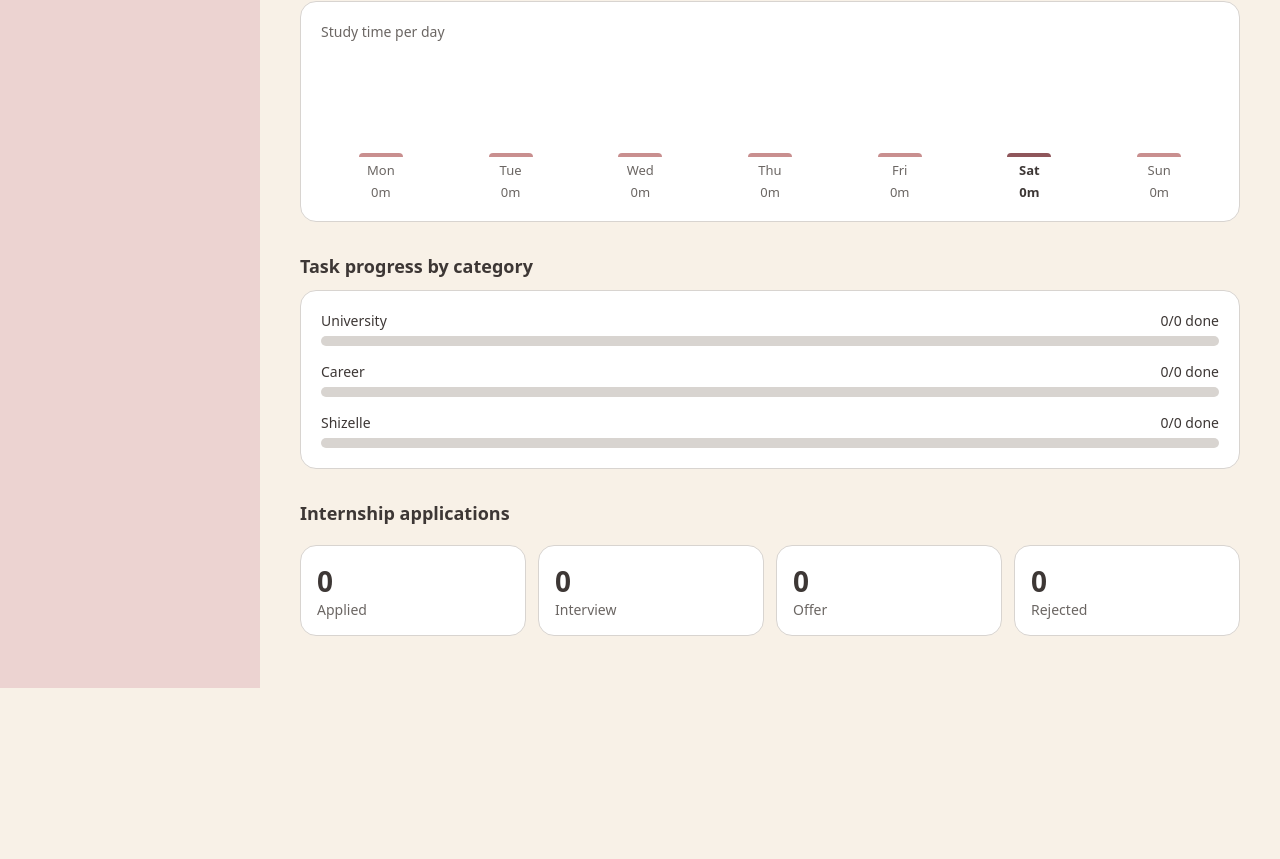
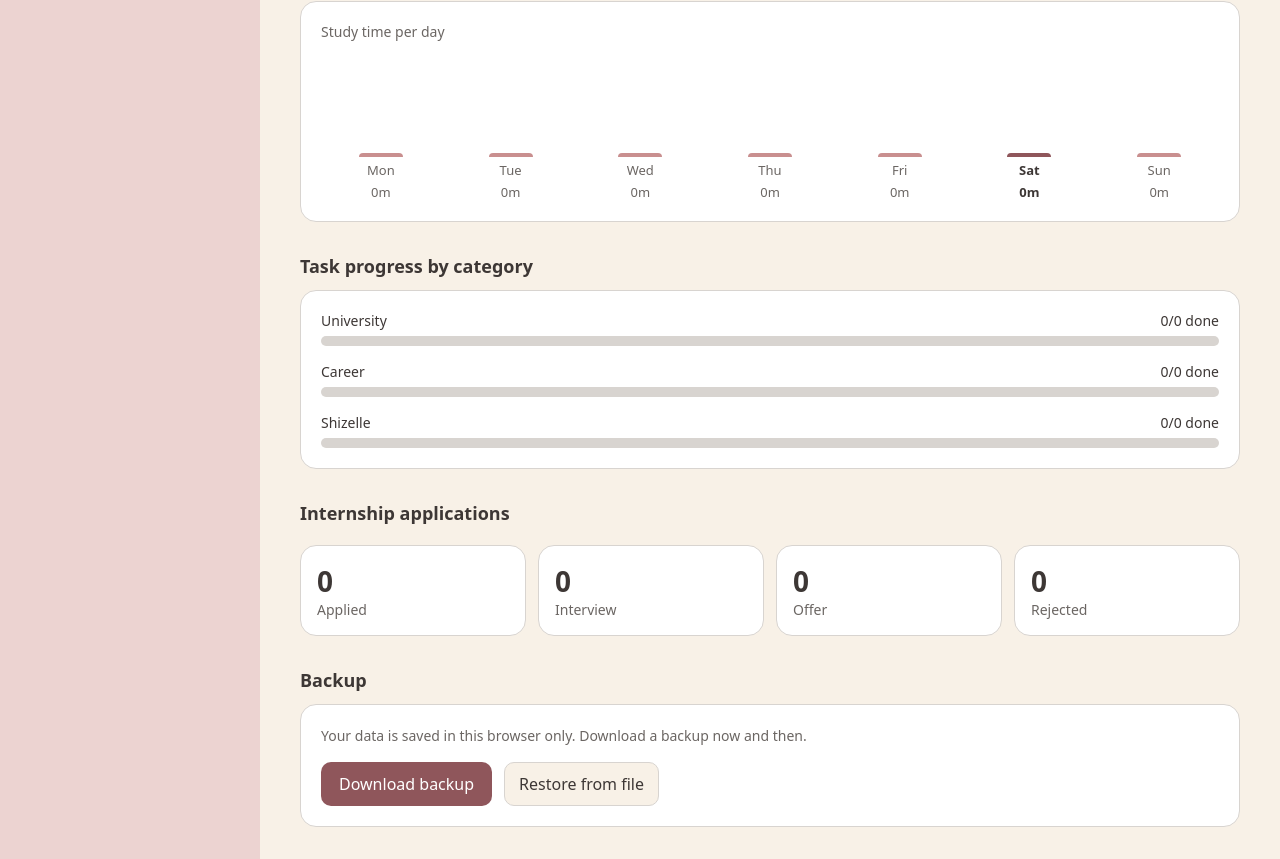
Before and after one commit to shihariAyodya/personal-productivity-planner, a React (Vite) app in the folder frontend/: page / in a window 1280 px wide. Shown: the part 521-1380 px from the top of the page. Before the commit the page ends 1209 px from the top, so only its background shows below. Built offline with nearby package versions, Linux system fonts and the light colour scheme.

Commit message:
Tidy backup card spacing

```diff
--- /dev/null
+++ b/frontend/src/components/BackupCard.jsx
@@ -0,0 +1,84 @@
+import { useRef, useState } from "react";
+import { todayString } from "../utils/dates";
+
+const KEYS = ["tasks", "dailyLogs", "applications"];
+
+export default function BackupCard() {
+  const fileRef = useRef(null);
+  const [message, setMessage] = useState("");
+
+  function exportData() {
+    const data = {};
+    KEYS.forEach((key) => {
+      const saved = localStorage.getItem(key);
+      data[key] = saved ? JSON.parse(saved) : null;
+    });
+
+    const blob = new Blob([JSON.stringify(data, null, 2)], {
+      type: "application/json",
+    });
+    const url = URL.createObjectURL(blob);
+    const link = document.createElement("a");
+    link.href = url;
+    link.download = `planner-backup-${todayString()}.json`;
+    link.click();
+    URL.revokeObjectURL(url);
+
+    setMessage("Backup downloaded.");
+  }
+
+  function importData(e) {
+    const file = e.target.files[0];
+    if (!file) return;
+
+    const reader = new FileReader();
+    reader.onload = () => {
+      try {
+        const data = JSON.parse(reader.result);
+        if (!KEYS.some((key) => key in data)) throw new Error("Not a backup");
+
+        const ok = window.confirm(
+          "This replaces the data on this device with the backup. Continue?"
+        );
+        if (!ok) return;
+
+        KEYS.forEach((key) => {
+          if (data[key] !== null && data[key] !== undefined) {
+            localStorage.setItem(key, JSON.stringify(data[key]));
+          }
+        });
+        window.location.reload();
+      } catch {
+        setMessage("That file is not a valid backup.");
+      }
+    };
+    reader.readAsText(file);
+    e.target.value = "";
+  }
+
+  return (
+    <div className="goal-card backup-card">
+      <div className="goal-label">
+        Your data is saved in this browser only. Download a backup now and then.
+      </div>
+
+      <div className="backup-actions">
+        <button className="btn" onClick={exportData}>
+          Download backup
+        </button>
+        <button className="mini-btn" onClick={() => fileRef.current.click()}>
+          Restore from file
+        </button>
+        <input
+          ref={fileRef}
+          type="file"
+          accept=".json,application/json"
+          hidden
+          onChange={importData}
+        />
+      </div>
+
+      {message && <p className="backup-note">{message}</p>}
+    </div>
+  );
+}
--- a/frontend/src/index.css
+++ b/frontend/src/index.css
@@ -470,6 +470,27 @@ main {
   gap: 8px;
 }
 
+.backup-card .goal-label {
+  line-height: 1.5;
+}
+
+.backup-actions {
+  display: flex;
+  flex-wrap: wrap;
+  gap: 12px;
+  margin-top: 16px;
+}
+
+.backup-actions .btn,
+.backup-actions .mini-btn {
+  min-height: 44px;
+}
+
+.backup-note {
+  margin: 12px 0 0;
+  color: var(--rose-dark);
+}
+
 @media (max-width: 768px) {
   .layout {
     flex-direction: column;
--- a/frontend/src/pages/Dashboard.jsx
+++ b/frontend/src/pages/Dashboard.jsx
@@ -1,4 +1,6 @@
 import useLocalStorage from "../hooks/useLocalStorage";
+import BackupCard from "../components/BackupCard";
+
 import {
   CATEGORIES,
   APPLICATION_STATUSES,
@@ -189,6 +191,10 @@ export default function Dashboard() {
           </div>
         ))}
       </div>
+      <h2 className="section-title">Backup</h2>
+      <BackupCard />
     </div>
+
+
   );
 }
```
